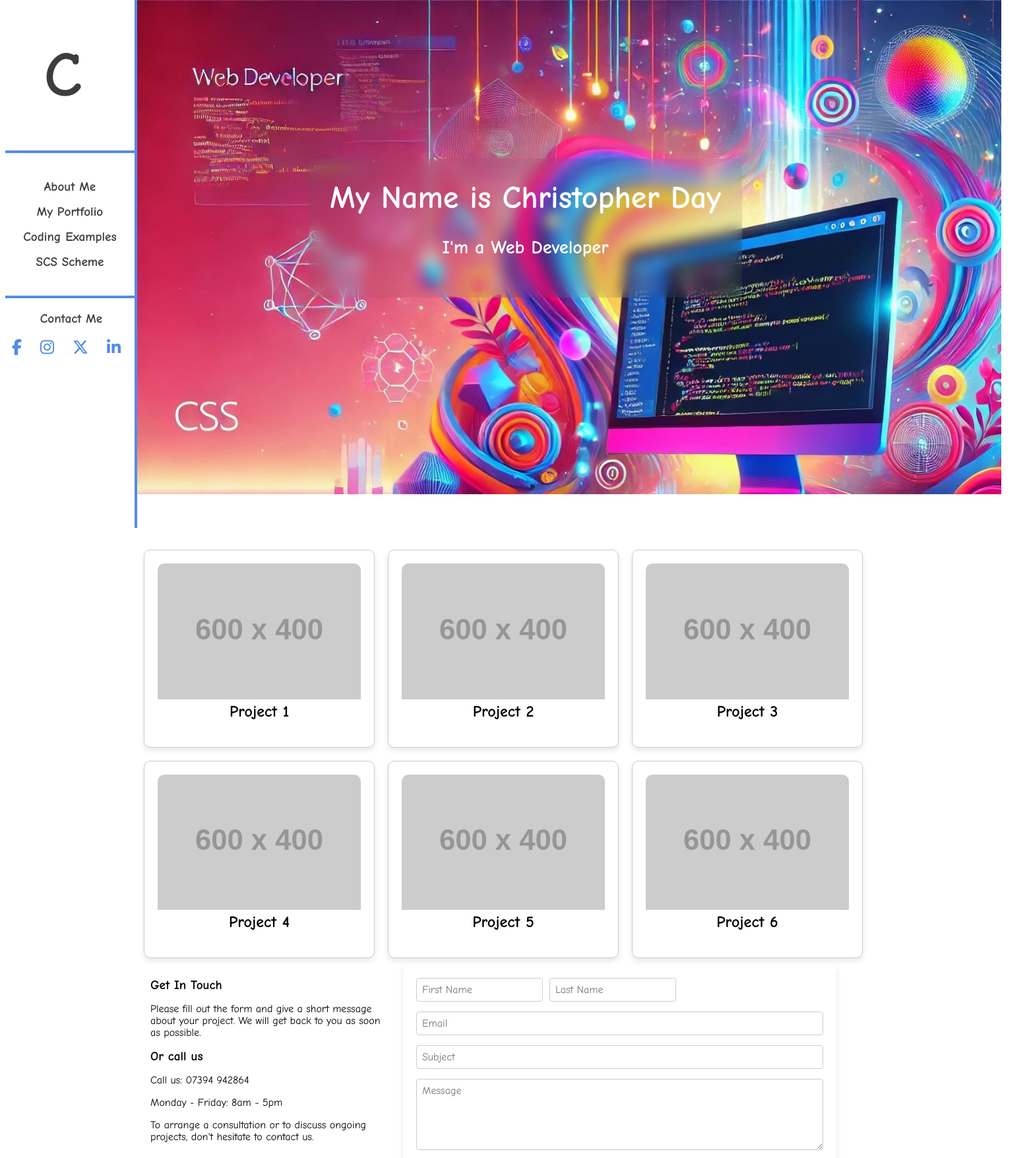
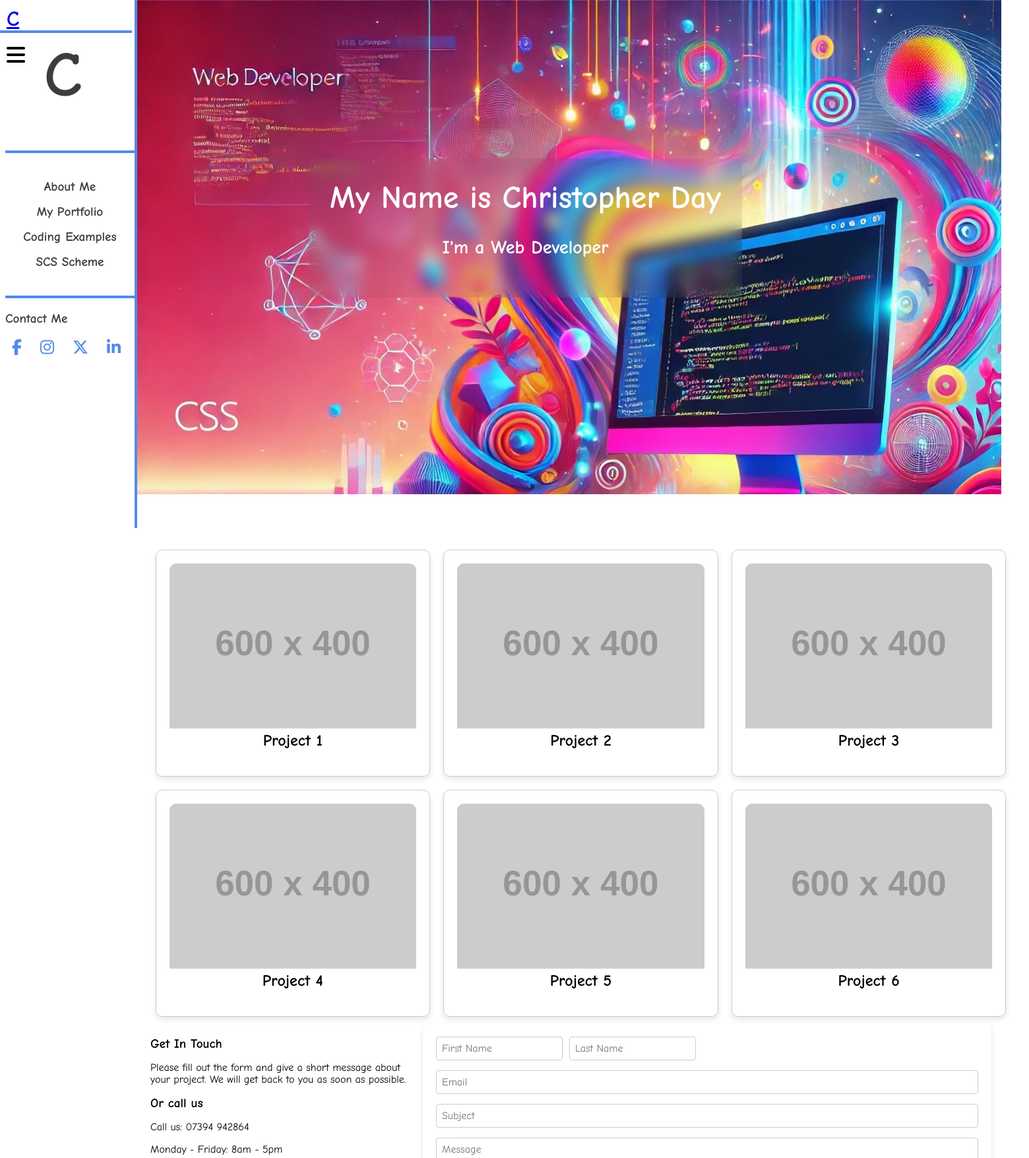
Before and after one commit to HackerDeDoDah/portfolio1, a PHP site: page /index.html in a window 1560 px wide. Shown: the top 1755 px of the page at 66% size. Run offline with PHP 8.4, Linux system fonts and the light colour scheme; grey boxes labelled with a size stand in for pictures from a placeholder-image service; some libraries are stand-ins or nearby versions.

Commit message:
going to redo a load of code tomorrow

```diff
--- a/css/styles.css
+++ b/css/styles.css
@@ -1,6 +1,72 @@
 @import url("https://fonts.googleapis.com/css2?family=Comic+Neue:ital,wght@0,300;0,400;0,700;1,300;1,400;1,700&display=swap");
 :root {
   --line-color: #538be7;
+}
+
+.aside-nav {
+  display: none;
+  position: fixed;
+  top: 0;
+  left: 0;
+  width: 100%;
+  height: 50px;
+  border-bottom: 4px solid var(--line-color);
+  background-color: white;
+}
+@media (min-width: 280px) {
+  .aside-nav {
+    width: 260px;
+    display: none;
+  }
+  .aside-nav .aside-nav {
+    display: flex;
+  }
+}
+@media (min-width: 576px) {
+  .aside-nav {
+    width: 560px;
+    display: none;
+  }
+  .aside-nav .contact-me {
+    display: none;
+  }
+  .aside-nav .aside-nav {
+    display: flex;
+  }
+}
+@media (min-width: 768px) {
+  .aside-nav {
+    width: 750px;
+    width: 100px;
+    display: block;
+  }
+  .aside-nav .contact-me {
+    display: flex;
+    width: 100px;
+  }
+  .aside-nav .aside-nav {
+    display: none;
+  }
+}
+@media (min-width: 992px) {
+  .aside-nav {
+    width: 970px;
+    width: 200px;
+    display: block;
+  }
+  .aside-nav .contact-me {
+    width: 200px;
+  }
+}
+.aside-nav h1 {
+  font-size: 2rem;
+  margin: 10px;
+  left: 0;
+}
+.aside-nav i {
+  font-size: 2rem;
+  right: 0;
+  margin: 10px;
 }
 
 aside {
@@ -17,11 +83,20 @@ aside {
     width: 260px;
     display: none;
   }
+  aside .aside-nav {
+    display: flex;
+  }
 }
 @media (min-width: 576px) {
   aside {
     width: 560px;
     display: none;
+  }
+  aside .contact-me {
+    display: none;
+  }
+  aside .aside-nav {
+    display: flex;
   }
 }
 @media (min-width: 768px) {
@@ -30,12 +105,22 @@ aside {
     width: 100px;
     display: block;
   }
+  aside .contact-me {
+    display: flex;
+    width: 100px;
+  }
+  aside .aside-nav {
+    display: none;
+  }
 }
 @media (min-width: 992px) {
   aside {
     width: 970px;
     width: 200px;
     display: block;
+  }
+  aside .contact-me {
+    width: 200px;
   }
 }
 aside h1 {
@@ -69,6 +154,7 @@ aside i {
   color: var(--line-color);
 }
 aside .contact-me {
+  display: flex;
   border-top: 4px solid var(--line-color);
   width: 200px;
   padding-top: 20px;
@@ -111,6 +197,7 @@ aside .icon-container a:hover .fa-instagram {
   margin-right: auto;
   margin-left: auto;
   margin-top: 70px;
+  width: 1310px;
 }
 
 .card {
@@ -261,6 +348,10 @@ button:hover {
 
 html {
   scroll-behavior: smooth;
+}
+
+body {
+  width: 1545px;
 }
 
 :root {
@@ -440,7 +531,7 @@ footer {
   grid-template-columns: 200px repeat(3, 1fr);
   grid-template-rows: repeat(3, auto) 100px;
   margin-top: 0;
-  max-width: 1550px;
+  width: 1545px;
   height: 100%;
   grid-template-areas: "side head head head" "side main main main" "side main main main" "side foot foot foot";
 }
@@ -456,12 +547,14 @@ footer {
     width: 560px;
     grid-template-columns: 0px 1fr 1fr;
     grid-template-rows: auto;
+    grid-template-areas: "none side side" "none main main" "none main main" "none foot foot";
   }
 }
 @media (min-width: 768px) {
   .container {
     width: 750px;
     grid-template-columns: 100px repeat(3, 1fr);
+    grid-template-areas: "side head head head" "side main main main" "side main main main" "side foot foot foot";
   }
 }
 @media (min-width: 992px) {
@@ -474,7 +567,7 @@ footer {
 }
 @media (min-width: 1260px) {
   .container {
-    width: 1310px;
+    width: 1545px;
     grid-template-columns: 200px repeat(3, 1fr);
     grid-template-rows: repeat(3, auto) 100px;
     grid-template-areas: "side head head head" "side main main main" "side main main main" "side foot foot foot";
--- a/index.html
+++ b/index.html
@@ -22,7 +22,10 @@
                 </div>
             </div>
         </header>
-
+        <section class="aside-nav">
+            <h1 class="click"><a href="index.html#top"><strong>C</strong></a></h1>
+            <i class="fa-solid fa-bars"></i>
+        </section>
         <aside>
             <h1 class="click"><a href="index.html#top"><strong>C</strong></a></h1>
             <ul>
--- a/sass/_aside.scss
+++ b/sass/_aside.scss
@@ -1,4 +1,26 @@
 @use 'mixins' as m;
+
+.aside-nav {
+    display: none;
+    position: fixed;
+    top: 0;
+    left: 0;
+    width: 100%;
+    height: 50px;
+    border-bottom: 4px solid var(--line-color);
+    background-color: white;
+    @include m.aside-responsive;
+    h1 {
+        font-size: 2rem;
+        margin: 10px;
+        left: 0;
+    }
+    i {
+        font-size: 2rem;
+        right: 0;
+        margin: 10px;
+    }
+}
 
 aside {
     display: flex;
@@ -40,6 +62,7 @@ aside {
         color: var(--line-color);
     }
     .contact-me {
+        display: flex;
         border-top: 4px solid var(--line-color);
         width: 200px;
         padding-top: 20px;
--- a/sass/_grid.scss
+++ b/sass/_grid.scss
@@ -7,7 +7,7 @@
     margin-top:0;
     // margin-left: auto;
     // margin-right: auto;
-    max-width: 1550px;
+    width: 1545px;
     height: 100%;
     grid-template-areas:
     "side head head head"
--- a/sass/_layout.scss
+++ b/sass/_layout.scss
@@ -4,7 +4,11 @@
     box-sizing: border-box;
     font-family: "Comic Neue", cursive;
     margin-top: 0;
+
 }
 html {
     scroll-behavior: smooth;
 }
+body {
+    width: 1545px;
+}
--- a/sass/_main.scss
+++ b/sass/_main.scss
@@ -5,6 +5,7 @@
     margin-right: auto;
     margin-left:auto;
     margin-top: 70px;
+    width: 1310px;
 }
 .card {
     flex-basis: 350px;
--- a/sass/_mixins.scss
+++ b/sass/_mixins.scss
@@ -1,147 +1,175 @@
-:root {
-    --line-color: #538be7;
-}
+// :root {
+//     --line-color: #538be7;
+// }
 
-@mixin click {
-    .click {
-        color: black;
-        transition: text-shadow 0.5s ease;
-        &:hover {
-            text-shadow:
-                0 0 5px #0ff,
-                0 0 10px #0ff,
-                0 0 15px #0ff,
-                0 0 20px #0ff;
-        }
-    }
-}
-@mixin s-c {
-    &:hover {
-        .fa-facebook-f {
-            color: #1877F2;
-        }
-        .fa-x-twitter {
-            color: #1DA1F2;
-        }
-        .fa-linkedin-in {
-            color: #0A66C2;
-        }
-        .fa-instagram {
-            color: #C13584;
-        }
-    }
-}
+// @mixin click {
+//     .click {
+//         color: black;
+//         transition: text-shadow 0.5s ease;
+//         &:hover {
+//             text-shadow:
+//                 0 0 5px #0ff,
+//                 0 0 10px #0ff,
+//                 0 0 15px #0ff,
+//                 0 0 20px #0ff;
+//         }
+//     }
+// }
+// @mixin s-c {
+//     &:hover {
+//         .fa-facebook-f {
+//             color: #1877F2;
+//         }
+//         .fa-x-twitter {
+//             color: #1DA1F2;
+//         }
+//         .fa-linkedin-in {
+//             color: #0A66C2;
+//         }
+//         .fa-instagram {
+//             color: #C13584;
+//         }
+//     }
+// }
 
-//----------------------
-//--- media queries ----
-@mixin responsive {
-    @media (min-width: 280px) {
-        width: 260px;
-        grid-template-columns: 1fr;
-        grid-template-rows: repeat(6,1fr);
+// //----------------------
+// //--- media queries ----
+// @mixin responsive {
+//     @media (min-width: 280px) {
+//         width: 260px;
+//         grid-template-columns: 1fr;
+//         grid-template-rows: repeat(6,1fr);
 
-    }
-    @media (min-width: 576px) {
-        width: 560px;
-        grid-template-columns: 1fr;
-        grid-template-rows: repeat(6,1fr);
+//     }
+//     @media (min-width: 576px) {
+//         width: 560px;
+//         grid-template-columns: 1fr;
+//         grid-template-rows: repeat(6,1fr);
 
-    }
-    @media (min-width: 768px) {
-        width: 750px;
-        grid-template-columns: repeat(2, 1fr);
-        grid-template-rows: repeat(3,1fr);
-    }
-    @media (min-width: 992px) {
-        width: 970px;
-        grid-template-columns: repeat(3, 1fr);
-        grid-template-rows: repeat(2,1fr);
-    }
-    @media (min-width: 1260px) {
-        width: 1310px;
-        grid-template-columns: repeat(3, 1fr);
-        grid-template-rows: repeat(2,1fr);
-    }
-}
+//     }
+//     @media (min-width: 768px) {
+//         width: 750px;
+//         grid-template-columns: repeat(2, 1fr);
+//         grid-template-rows: repeat(3,1fr);
+//     }
+//     @media (min-width: 992px) {
+//         width: 970px;
+//         grid-template-columns: repeat(3, 1fr);
+//         grid-template-rows: repeat(2,1fr);
+//     }
+//     @media (min-width: 1260px) {
+//         width: 1310px;
+//         grid-template-columns: repeat(3, 1fr);
+//         grid-template-rows: repeat(2,1fr);
+//     }
+// }
 
-@mixin aside-responsive {
-    @media (min-width: 280px) {
-        width: 260px;
-        display: none;
-    }
-    @media (min-width: 576px) {
-        width: 560px;
-        display: none;
+// @mixin aside-responsive {
+//     @media (min-width: 280px) {
+//         width: 260px;
+//         display: none;
+//         .aside-nav {
+//             display: flex;
+//         }
+//     }
+//     @media (min-width: 576px) {
+//         width: 560px;
+//         display: none;
+//         .contact-me {
+//             display: none;
+//         }
+//         .aside-nav {
+//             display: flex;
+//         }
+//     }
+//     @media (min-width: 768px) {
+//         width: 750px;
+//         width: 100px;
+//         display: block;
+//         .contact-me {
+//             display: flex;
+//             width: 100px;
+//         }
+//         .aside-nav {
+//             display: none;
+//         }
+//     }
+//     @media (min-width: 992px) {
+//         width: 970px;
+//         width: 200px;
+//         display: block;
+//         .contact-me {
+//             width: 200px;
+//         }
+//     }
+// }
 
-    }
-    @media (min-width: 768px) {
-        width: 750px;
-        width: 100px;
-        display: block;
-    }
-    @media (min-width: 992px) {
-        width: 970px;
-        width: 200px;
-        display: block;
-    }
-}
+// @mixin grid-responsive {
+//     @media (min-width: 280px) {
+//         width: 260px;
+//         grid-template-columns: 0px 1fr;
+//         grid-template-rows: auto;
+//     }
+//     @media (min-width: 576px) {
+//         width: 560px;
+//         grid-template-columns: 0px 1fr 1fr;
+//         grid-template-rows: auto;
+//         grid-template-areas:
+//         "none side side"
+//         "none main main"
+//         "none main main"
+//         "none foot foot";
+//     }
+//     @media (min-width: 768px) {
+//         width: 750px;
+//         grid-template-columns: 100px repeat(3, 1fr);
+//         grid-template-areas:
+//         "side head head head"
+//         "side main main main"
+//         "side main main main"
+//         "side foot foot foot";
+//     }
+//     @media (min-width: 992px) {
+//         width: 970px;
+//         grid-template-columns: 200px repeat(3, 1fr);
+//         grid-template-rows: repeat(3, auto) 100px;
+//         grid-template-areas:
+//         "side head head head"
+//         "side main main main"
+//         "side main main main"
+//         "side foot foot foot";
+//     }
+//     @media (min-width: 1260px) {
+//         width: 1545px;
+//         grid-template-columns: 200px repeat(3, 1fr);
+//         grid-template-rows: repeat(3, auto) 100px;
+//         grid-template-areas:
+//         "side head head head"
+//         "side main main main"
+//         "side main main main"
+//         "side foot foot foot";
+//     }
+// }
 
-@mixin grid-responsive {
-    @media (min-width: 280px) {
-        width: 260px;
-        grid-template-columns: 0px 1fr;
-        grid-template-rows: auto;
-    }
-    @media (min-width: 576px) {
-        width: 560px;
-        grid-template-columns: 0px 1fr 1fr;
-        grid-template-rows: auto;
-    }
-    @media (min-width: 768px) {
-        width: 750px;
-        grid-template-columns: 100px repeat(3, 1fr);
-    }
-    @media (min-width: 992px) {
-        width: 970px;
-        grid-template-columns: 200px repeat(3, 1fr);
-        grid-template-rows: repeat(3, auto) 100px;
-        grid-template-areas:
-        "side head head head"
-        "side main main main"
-        "side main main main"
-        "side foot foot foot";
-    }
-    @media (min-width: 1260px) {
-        width: 1310px;
-        grid-template-columns: 200px repeat(3, 1fr);
-        grid-template-rows: repeat(3, auto) 100px;
-        grid-template-areas:
-        "side head head head"
-        "side main main main"
-        "side main main main"
-        "side foot foot foot";
-    }
-}
-
-@mixin about-grid-responsive {
-    @media (min-width: 280px) {
-        width: 260px;
-        grid-template-columns: 1fr;
-        grid-template-rows: 1fr 1fr;
-    }
-    @media (min-width: 576px) {
-        width: 560px;
-        grid-template-columns: 1fr;
-        grid-template-rows: 1fr 1fr;
-    }
-    @media (min-width: 768px) {
-        width: 750px;
-        grid-template-columns: 1fr;
-        grid-template-rows: 1fr 1fr;
-    }
-    @media (min-width: 992px) {
-        width: 970px;
-        grid-template-columns: 1fr 1fr;
-        grid-template-rows: 1fr;
-    }
-}
+// @mixin about-grid-responsive {
+//     @media (min-width: 280px) {
+//         width: 260px;
+//         grid-template-columns: 1fr;
+//         grid-template-rows: 1fr 1fr;
+//     }
+//     @media (min-width: 576px) {
+//         width: 560px;
+//         grid-template-columns: 1fr;
+//         grid-template-rows: 1fr 1fr;
+//     }
+//     @media (min-width: 768px) {
+//         width: 750px;
+//         grid-template-columns: 1fr;
+//         grid-template-rows: 1fr 1fr;
+//     }
+//     @media (min-width: 992px) {
+//         width: 970px;
+//         grid-template-columns: 1fr 1fr;
+//         grid-template-rows: 1fr;
+//     }
+// }
```
Also changed, not shown: 1 other file.
